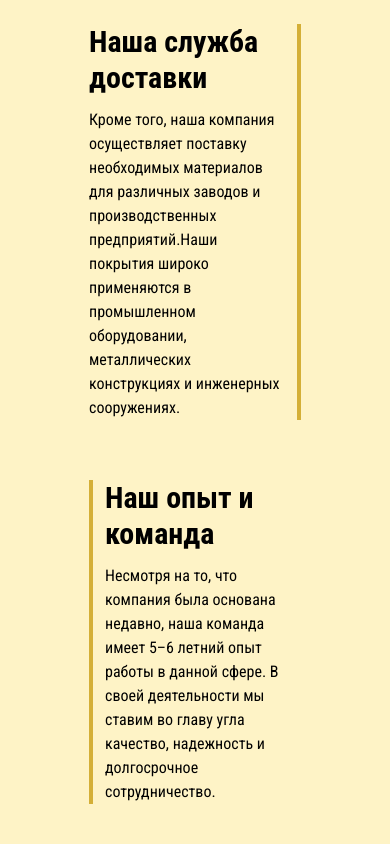
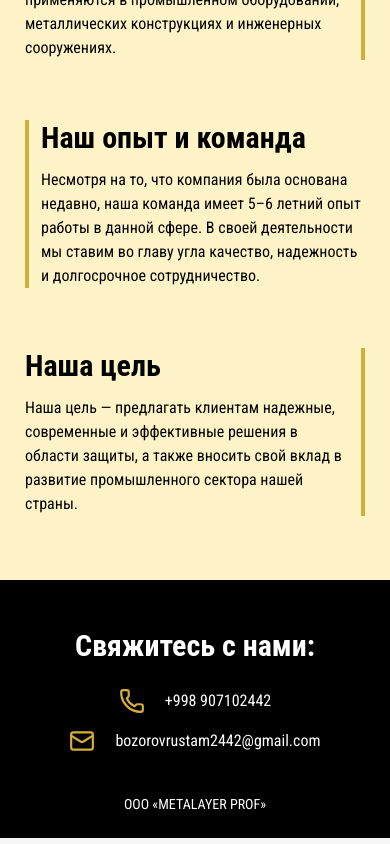
Before and after one commit to fozilbekfayzullayev/metalayer, a React (Vite) app: page / in a window 390 px wide. Shown: the part 2860-3704 px from the top of the page. Built offline with nearby package versions, Linux system fonts and the light colour scheme; a web font is replaced by a local one.

Commit message:
add footer and fixed some issues

```diff
--- a/src/components/ArticleCard.jsx
+++ b/src/components/ArticleCard.jsx
@@ -13,7 +13,7 @@ const ArticleCard = () => {
         />
       </div>
       <div className="card-content">
-        <h3 className="text-xl font-semibold mb-2">
+        <h3 className="text-xl font-semibold mb-2 hover:text-gold transition-colors duration-75 ease-in cursor-pointer">
           Cement SC2000 — Саноат ёпиштирувчиси
         </h3>
         <p className="text-gray-700 mb-4">
--- a/src/components/Features.jsx
+++ b/src/components/Features.jsx
@@ -1,7 +1,7 @@
 const Features = ({ index, title, body }) => {
   return (
     <div
-      className={`feature max-w-[400px] w-full relative ${
+      className={`feature max-w-[400px] w-full ${
         index % 2 === 0
           ? "border-l-4 border-gold md:border-l-4 md:border-r-0 pl-3"
           : "border-r-4 border-gold md:border-l-4 md:border-r-0 pr-3 md:pr-0 md:pl-3"
--- a/src/components/Footer.jsx
+++ b/src/components/Footer.jsx
@@ -1,7 +1,25 @@
-import React from "react";
+import { Phone, Mail } from "lucide-react";
 
 const Footer = () => {
-  return <div>Footer</div>;
+  return (
+    <div
+      id="contact"
+      className="custom-cointainer bg-[#000] text-white md:pt-16 md:pb-8 pt-12 pb-6  text-center"
+    >
+      <h2 className="font-semibold text-3xl mb-6">Свяжитесь с нами:</h2>
+      <ul className="mb-10 flex flex-col  gap-y-3.5">
+        <li className="flex gap-x-5 items-center justify-center">
+          <Phone className="text-gold" size={26} />
+          <span>+998 907102442</span>
+        </li>
+        <li className="flex gap-x-5 items-center justify-center">
+          <Mail className="text-gold" size={26} />
+          <span>bozorovrustam2442@gmail.com</span>
+        </li>
+      </ul>
+      <p className="text-center text-sm">ООО «METALAYER PROF»</p>
+    </div>
+  );
 };
 
 export default Footer;
--- a/src/components/Navbar.jsx
+++ b/src/components/Navbar.jsx
@@ -49,7 +49,10 @@ const Navbar = () => {
 
         {/* Mobile menu */}
         {isOpen && (
-          <ul className="flex md:hidden flex-col space-y-4 uppercase bg-white px-6 shadow absolute top-0 left-0 w-full h-screen pt-24 cursor-pointer">
+          <ul
+            onClick={() => setIsOpen(false)}
+            className="flex md:hidden flex-col space-y-4 uppercase bg-white px-6 shadow absolute top-0 left-0 w-full h-screen pt-24 cursor-pointer"
+          >
             {menuItems.map((item, index) => (
               <li key={index}>
                 <Link
--- a/src/layout/RootLayout.jsx
+++ b/src/layout/RootLayout.jsx
@@ -1,5 +1,5 @@
 import { Outlet } from "react-router";
-import { Navbar } from "../components";
+import { Navbar, Footer } from "../components";
 
 const RootLayout = () => {
   return (
@@ -10,6 +10,9 @@ const RootLayout = () => {
       <main>
         <Outlet />
       </main>
+      <footer>
+        <Footer />
+      </footer>
     </>
   );
 };
--- a/src/pages/Home.jsx
+++ b/src/pages/Home.jsx
@@ -33,6 +33,8 @@ const Home = () => {
           </h1>
           <Link
             to="about"
+            smooth={true}
+            duration={500}
             className="text-gold text-lg md:text-xl mt-6 md:mt-8 inline-block underline cursor-pointer hover:opacity-65 transition-opacity duration-75 ease-in font-semibold"
           >
             Подробная информация
@@ -61,7 +63,7 @@ const Home = () => {
           <h2 className="text-2xl md:text-3xl font-semibold text-black mb-10 md:mb-16 text-center uppercase">
             О компании
           </h2>
-          <div className="about-features flex flex-wrap gap-15 justify-between items-center px-16">
+          <div className="about-features flex flex-wrap gap-15 justify-center md:justify-between items-center md:px-16 px-0">
             {feauturesData.map((feature, index) => (
               <Features
                 key={index}
```
